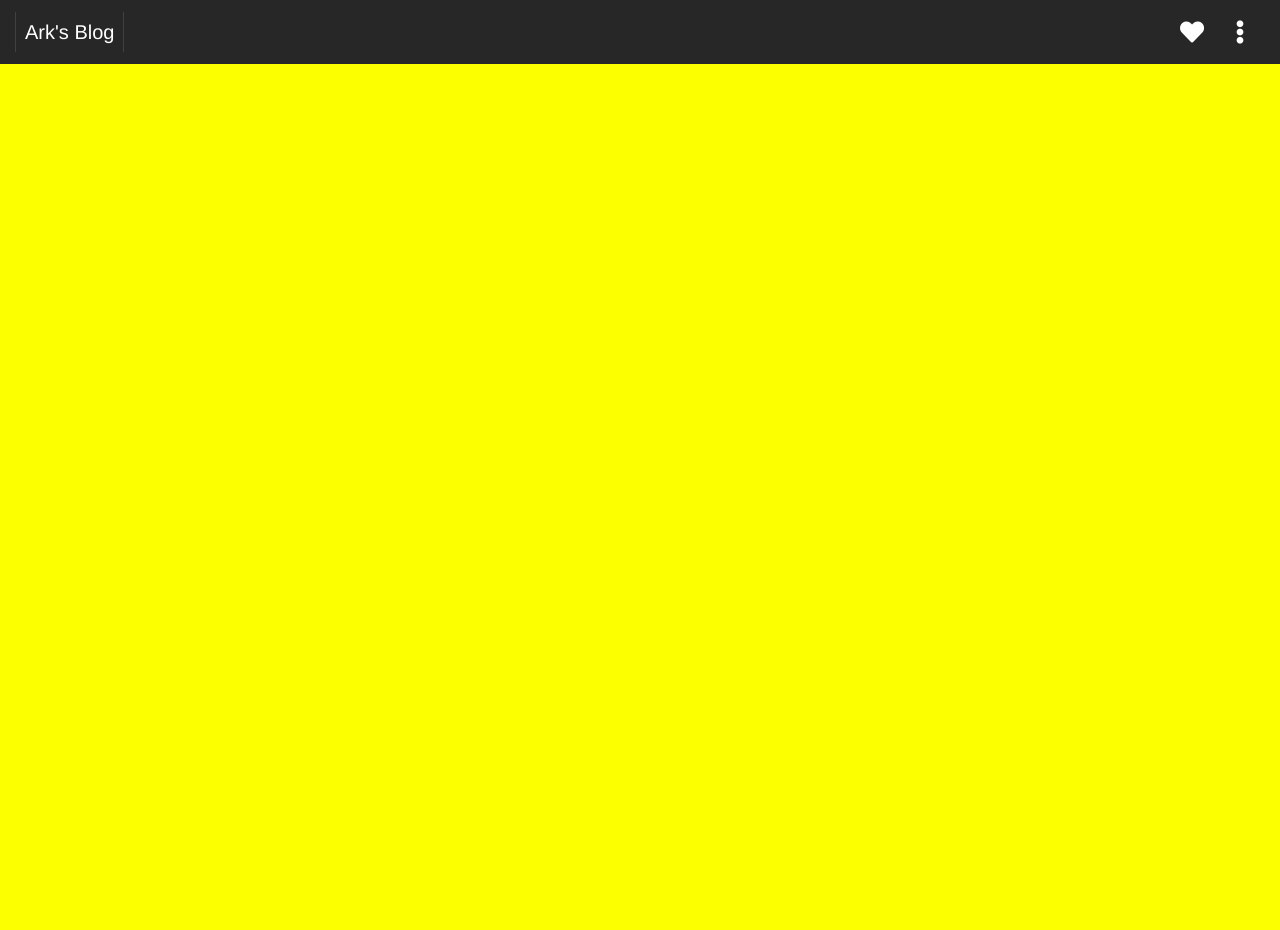
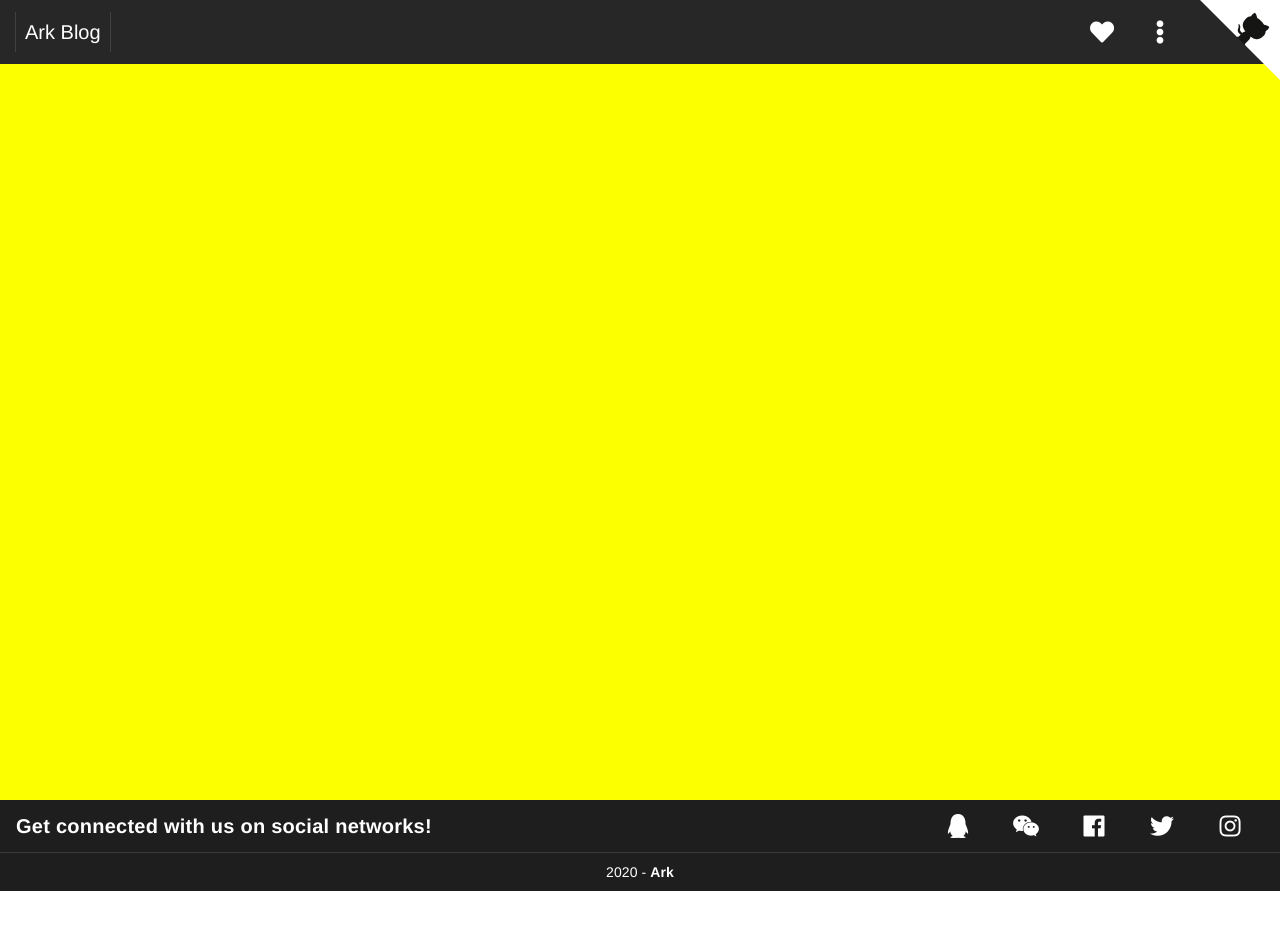
Before and after one commit to arkwq97/ark_blog, a Vue app: page / in a window 1280 px wide. Shown: the top 930 px of the page. After the commit the page ends 891 px from the top, so only its background shows below. Built offline with nearby package versions, Linux system fonts and the light colour scheme.

Commit message:
add github-corner in topbar and code footer

```diff
--- a/public/index.html
+++ b/public/index.html
@@ -5,7 +5,7 @@
     <meta http-equiv="X-UA-Compatible" content="IE=edge">
     <meta name="viewport" content="width=device-width,initial-scale=1.0">
     <link rel="icon" href="<%= BASE_URL %>favicon.ico">
-    <title>ark_blog</title>
+    <title>Ark Blog</title>
     <link rel="stylesheet" href="https://fonts.googleapis.com/css?family=Roboto:100,300,400,500,700,900">
     <link rel="stylesheet" href="https://cdn.jsdelivr.net/npm/@mdi/font@latest/css/materialdesignicons.min.css">
     <link href="https://use.fontawesome.com/releases/v5.0.13/css/all.css" rel="stylesheet">
--- a/src/App.vue
+++ b/src/App.vue
@@ -1,11 +1,15 @@
 <template>
-  <div id="app">
+  <v-app id="app">
     <blog-topbar />
     <router-view />
-  </div>
+    <blog-footer />
+  </v-app>
 </template>
 
 <style lang="scss">
+html,body{
+    height:100%;
+}
 #app {
   font-family: 'Avenir', Helvetica, Arial, sans-serif;
   -webkit-font-smoothing: antialiased;
@@ -17,11 +21,13 @@
 
 <script>
 import blogTopbar from './components/core/BlogTopbar'
+import blogFooter from './components/core/BlogFooter'
 
 export default {
   name: 'app',
   components: {
-    blogTopbar
+    blogTopbar,
+    blogFooter
   }
 }
 </script>
--- a/src/components/core/BlogFooter.vue
+++ b/src/components/core/BlogFooter.vue
@@ -0,0 +1,55 @@
+<template>
+  <v-footer
+    id="blogFooter"
+    dark
+    padless
+  >
+    <v-card
+      class="flex"
+      flat
+      tile
+    >
+      <v-card-title class="py-2">
+        <strong class="subheading">Get connected with us on social networks!</strong>
+
+        <v-spacer></v-spacer>
+
+        <v-btn
+          v-for="icon in icons"
+          :key="icon"
+          class="mx-4"
+          dark
+          icon
+        >
+          <v-icon size="24px">{{ icon }}</v-icon>
+        </v-btn>
+      </v-card-title>
+
+      <v-divider></v-divider>
+
+      <v-card-text class="py-2 white--text text-center">
+        {{ new Date().getFullYear() }} - <strong>Ark</strong>
+      </v-card-text>
+    </v-card>
+  </v-footer>
+</template>
+
+<style lang="scss" scoped>
+#blogFooter {
+  position: relative;
+}
+</style>
+
+<script>
+  export default {
+    data: () => ({
+      icons: [
+        'fab fa-qq',
+        'fab fa-weixin',
+        'fab fa-facebook',
+        'fab fa-twitter',
+        'fab fa-instagram',
+      ],
+    }),
+  }
+</script>
--- a/src/components/core/BlogTopbar.vue
+++ b/src/components/core/BlogTopbar.vue
@@ -1,14 +1,14 @@
 <template>
   <v-app-bar
+    id="blogTopbar"
     app
     dark
     elevate-on-scroll
     scroll-target
-      data-app
   >
     <v-divider vertical inset></v-divider>
 
-      <v-toolbar-title id="topbarTitle">Ark's Blog</v-toolbar-title>
+    <v-toolbar-title id="topbarTitle">Ark Blog</v-toolbar-title>
 
     <v-divider vertical inset></v-divider>
 
@@ -24,9 +24,34 @@
       <span>如果您喜欢这个blog，请点击给与鼓励</span>
     </v-tooltip>
 
-      <v-btn icon>
+    <v-btn icon style="margin-left: 10px; margin-right: 80px">
       <v-icon>fa-ellipsis-v</v-icon>
     </v-btn>
+
+    <a href="https://github.com/rookieK" target="_blank" class="github-corner" aria-label="View source on GitHub">
+      <svg
+        width="80"
+        height="80"
+        viewBox="0 0 250 250"
+        style="z-index:99999; fill:#fff; color:#151513; position: absolute; top: 0; border: 0; right: 0;"
+        aria-hidden="true"
+      >
+        <path d="M0,0 L115,115 L130,115 L142,142 L250,250 L250,0 Z"></path>
+
+        <path
+          d="M128.3,109.0 C113.8,99.7 119.0,89.6 119.0,89.6 C122.0,82.7 120.5,78.6 120.5,78.6 C119.2,72.0 123.4,76.3 123.4,76.3 C127.3,80.9 125.5,87.3 125.5,87.3 C122.9,97.6 130.6,101.9 134.4,103.2"
+          fill="currentColor"
+          style="transform-origin: 130px 106px;"
+          class="octo-arm"
+        ></path>
+
+        <path
+          d="M115.0,115.0 C114.9,115.1 118.7,116.5 119.8,115.4 L133.7,101.6 C136.9,99.2 139.9,98.4 142.2,98.6 C133.8,88.0 127.5,74.4 143.8,58.0 C148.5,53.4 154.0,51.2 159.7,51.0 C160.3,49.4 163.2,43.6 171.4,40.1 C171.4,40.1 176.1,42.5 178.8,56.2 C183.1,58.6 187.2,61.8 190.9,65.4 C194.5,69.0 197.7,73.2 200.1,77.6 C213.8,80.2 216.3,84.9 216.3,84.9 C212.7,93.1 206.9,96.0 205.4,96.6 C205.1,102.4 203.0,107.8 198.3,112.5 C181.9,128.9 168.3,122.5 157.7,114.1 C157.9,116.9 156.7,120.9 152.7,124.9 L141.0,136.5 C139.8,137.7 141.6,141.9 141.8,141.8 Z"
+          fill="currentColor"
+          class="octo-body"
+        ></path>
+      </svg>
+    </a>
   </v-app-bar>
 </template>
 
@@ -35,6 +60,37 @@
   margin-left: 10px;
   margin-right: 10px;
 }
+
+.github-corner:hover .octo-arm {
+  animation: octocat-wave 560ms ease-in-out
+}
+
+@keyframes octocat-wave {
+  0%,
+  100% {
+    transform: rotate(0)
+  }
+
+  20%,
+  60% {
+    transform: rotate(-25deg)
+  }
+
+  40%,
+  80% {
+    transform: rotate(10deg)
+  }
+}
+
+@media (max-width:500px) {
+  .github-corner:hover .octo-arm {
+    animation: none
+  }
+
+  .github-corner .octo-arm {
+    animation: octocat-wave 560ms ease-in-out
+  }
+}
 </style>
 
 <script>
--- a/src/views/BlogHome.vue
+++ b/src/views/BlogHome.vue
@@ -1,15 +1,21 @@
 <template>
   <div id="blogHome">
-    <h1>Hi blogHome</h1>
+    <div id="homeContent">
+      <h1>Hi blogHome</h1>
+    </div>
   </div>
 </template>
 
 <style lang="scss" scope>
 #blogHome {
-  position: absolute;
-  min-height: 120%;
+  position: relative;
+  min-height: 100%;
   width: 100%;
   background-color: rgb(251, 255, 0);
+}
+
+#homeContent {
+  position: absolute;
 }
 </style>
 
```
Also changed, not shown: src/components/core/GithubCorner.vue (deleted). Lines whose indentation alone changed are shown as unchanged.
